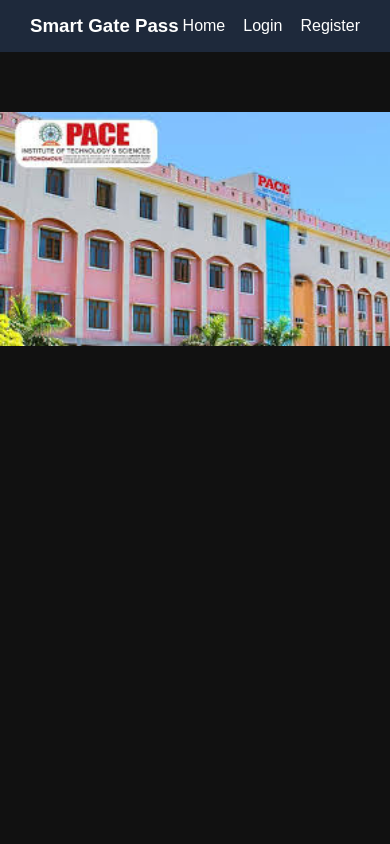
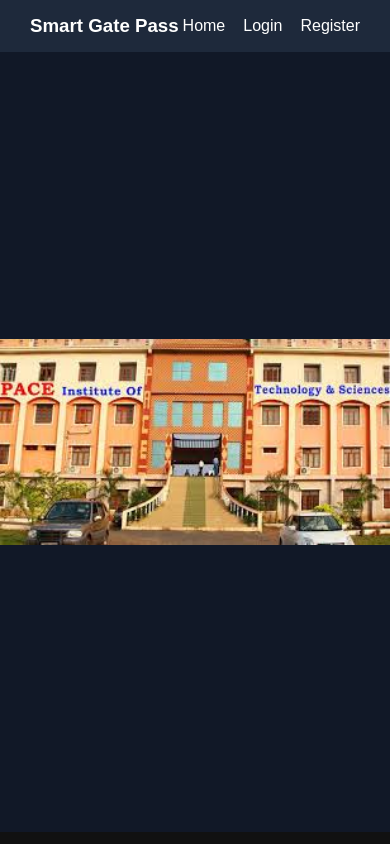
Before and after one commit to Hameedbalusupati/smart-gatepass-system, a React (Vite) app in the folder frontend/: page / in a window 390 px wide. Built offline with nearby package versions, Linux system fonts and the light colour scheme.

Commit message:
Fixed mobile background image responsiveness and UI improvements

```diff
--- a/frontend/src/pages/Home.jsx
+++ b/frontend/src/pages/Home.jsx
@@ -1,43 +1,29 @@
 export default function Home() {
   return (
-    <>
-      <style>{`
-        body {
-          margin: 0;
-        }
-
-        .hero {
-          margin-top: 60px; /* navbar height */
-          width: 100%;
-          height: calc(100vh - 60px);
-          overflow: hidden;
-          background-color: #111827;
-          display: flex;
-          justify-content: center;
-          align-items: center;
-        }
-
-        .hero img {
-          width: 100%;
-          height: 100%;
-          object-fit: cover; /* prevents distortion */
-        }
-
-        @media (max-width: 768px) {
-          .hero {
-            height: auto;
-          }
-
-          .hero img {
-            height: auto;
-            object-fit: contain; /* show full image on mobile */
-          }
-        }
-      `}</style>
-
-      <div className="hero">
-        <img src="/college1.jpg" alt="College" />
-      </div>
-    </>
+    <div style={styles.container}>
+      <img
+        src="/college.jpg"
+        alt="PACE College"
+        style={styles.image}
+      />
+    </div>
   );
 }
+
+const styles = {
+  container: {
+    width: "100%",
+    height: "calc(100vh - 64px)", // matches navbar height better
+    display: "flex",
+    justifyContent: "center",
+    alignItems: "center",
+    overflow: "hidden",
+    backgroundColor: "#111827",
+  },
+
+  image: {
+    width: "100%",
+    height: "100%",
+    objectFit: "contain", // show full image without crop
+  },
+};
```
